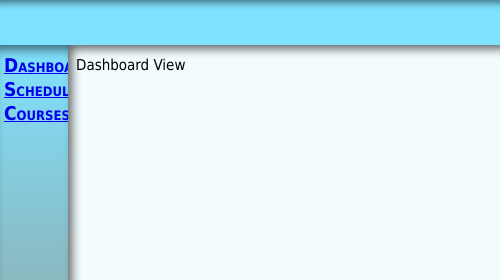
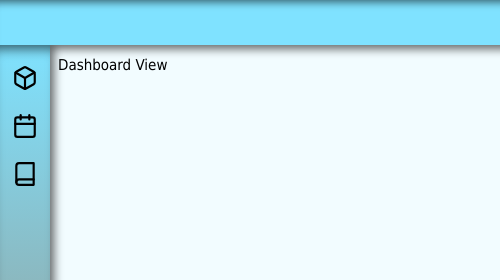
Before and after one commit to EvilKanoa/MyCourseSchedule, a React app: page /dashboard in a window 1280 px wide. Shown: the top 280 px of the page, 0-500 px from the left. Built offline with nearby package versions, Linux system fonts and the light colour scheme.

Commit message:
Improved sidebar styling

```diff
--- a/package.json
+++ b/package.json
@@ -34,6 +34,7 @@
     "prop-types": "15.6.2",
     "react": "16.6.0",
     "react-dom": "16.6.0",
+    "react-icons": "3.2.2",
     "react-redux": "5.1.0",
     "react-router-dom": "4.3.1",
     "redux": "4.0.1",
--- a/src/_variables.scss
+++ b/src/_variables.scss
@@ -1,6 +1,6 @@
 $font-stack: Tahoma, Verdana, Segoe, sans-serif;
 $topbar-height: 3em;
-$sidebar-width: 4em;
+$sidebar-width: 50px;
 $sidebar-width-wide: 10em;
 
 $theme-color-primary: #7fe2ff;
--- a/src/components/Sidebar.js
+++ b/src/components/Sidebar.js
@@ -1,6 +1,12 @@
 import React, {PureComponent} from 'react';
 import {withRouter, NavLink} from 'react-router-dom';
 import PropTypes from 'prop-types';
+
+import {
+    FiCalendar as CalenderIcon,
+    FiBox as DashboardIcon,
+    FiBook as CoursesIcon
+} from 'react-icons/fi';
 
 import './Sidebar.scss';
 
@@ -9,21 +15,25 @@ class SidebarButton extends PureComponent {
     static get propTypes() {
         return {
             title: PropTypes.string.isRequired,
-            icon: PropTypes.string.isRequired,
+            icon: PropTypes.oneOfType([
+                PropTypes.func,
+                PropTypes.element
+            ]).isRequired,
             to: PropTypes.string,
         };
     }
 
     render() {
-        const {
-            title,
-            icon,
-            to
-        } = this.props;
+        const Icon = this.props.icon;
 
         return (
-            <NavLink className='sidebar-button' to={to || ''}>
-                <h3 className='title'>{title}</h3>
+            <NavLink className='sidebar-button' to={this.props.to || ''}>
+                <Icon
+                    size={26}
+                    color='black'
+                    className='icon'
+                />
+                <h3>{this.props.title}</h3>
             </NavLink>
         );
     }
@@ -36,17 +46,17 @@ class Sidebar extends PureComponent {
             <div id='sidebar'>
                 <SidebarButton
                     title='Dashboard'
-                    icon='dashboard'
+                    icon={DashboardIcon}
                     to='/dashboard'
                 />
                 <SidebarButton
                     title='Schedule'
-                    icon='calender'
+                    icon={CalenderIcon}
                     to='/schedule'
                 />
                 <SidebarButton
                     title='Courses'
-                    icon='courses'
+                    icon={CoursesIcon}
                     to='/courses'
                 />
             </div>
--- a/src/components/Sidebar.scss
+++ b/src/components/Sidebar.scss
@@ -7,7 +7,7 @@
   flex: 0 0 $sidebar-width;
   width: $sidebar-width;
   height: auto;
-  padding: 8px 4px 16px;
+  padding: 8px 0 0;
   overflow: hidden;
 
   box-shadow: inset 0 12px 12px -8px rgba($theme-color-dark, 0.6);
@@ -23,5 +23,29 @@
     flex: 0 0 $sidebar-width-wide;
   }
 
+  .sidebar-button {
+    display: inline-flex;
+    flex-flow: row nowrap;
+    justify-content: center;
 
+    min-width: $sidebar-width-wide;
+    overflow: hidden;
+    box-sizing: border-box;
+    pointer-events: auto;
+    cursor: pointer;
+
+    padding: 12px;
+    height: 48px;
+    color: $theme-color-dark;
+    text-decoration: none;
+
+    .icon {
+      flex: 0 0 auto;
+      padding-right: 12px;
+    }
+
+    > h3 {
+      flex: 1 1 auto;
+    }
+  }
 }
```
Also changed, not shown: 1 other file.
